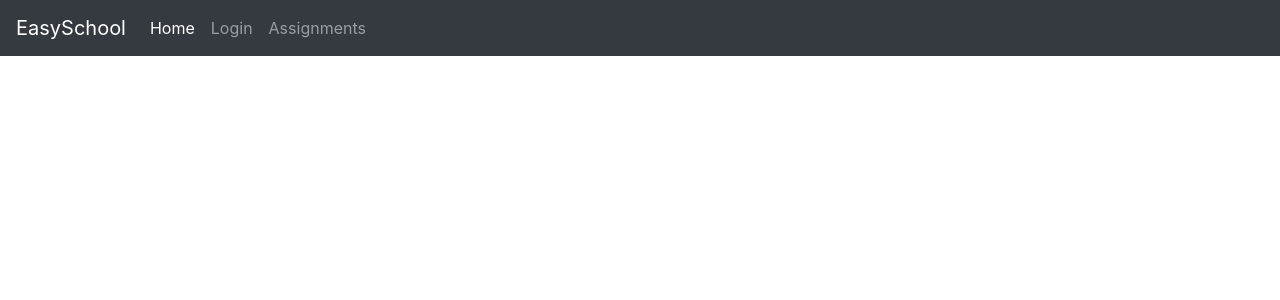
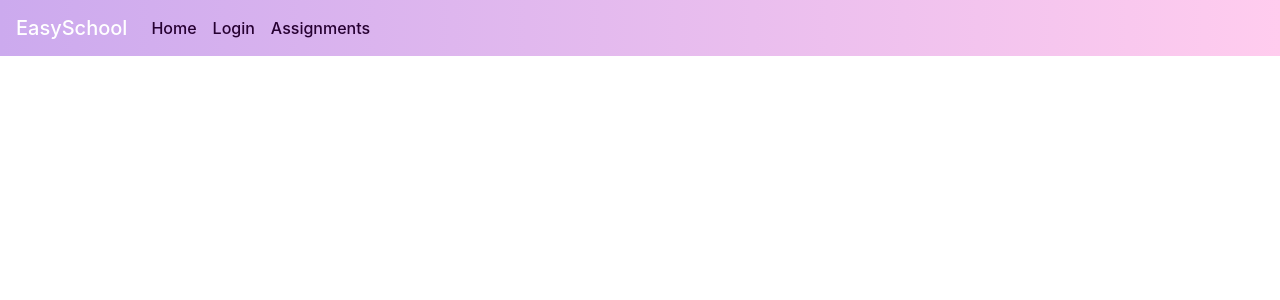
Before and after one commit to maiiaKey/EasySchool-frontend, a React (Create React App) app: page / in a window 1280 px wide. Shown: the top 300 px of the page. Built offline with nearby package versions, Linux system fonts and the light colour scheme.

Commit message:
navbar color

```diff
--- a/src/NavBar.js
+++ b/src/NavBar.js
@@ -1,5 +1,6 @@
 import React from 'react';
 import Login from './Login';
+import './Navbar.css';
 
 
 class NavBar extends React.Component {
--- /dev/null
+++ b/src/Navbar.css
@@ -0,0 +1,15 @@
+
+.navbar {
+    background-image: none;
+    background: linear-gradient(to right, rgb(204, 170, 238), rgb(255, 204, 238)) !important;
+    font-size: 1rem;
+    font-weight: 500;
+
+}
+.navbar-text {
+    color: #270132 !important;
+}
+
+.nav-link {
+    color: #270132 !important;
+}
```
